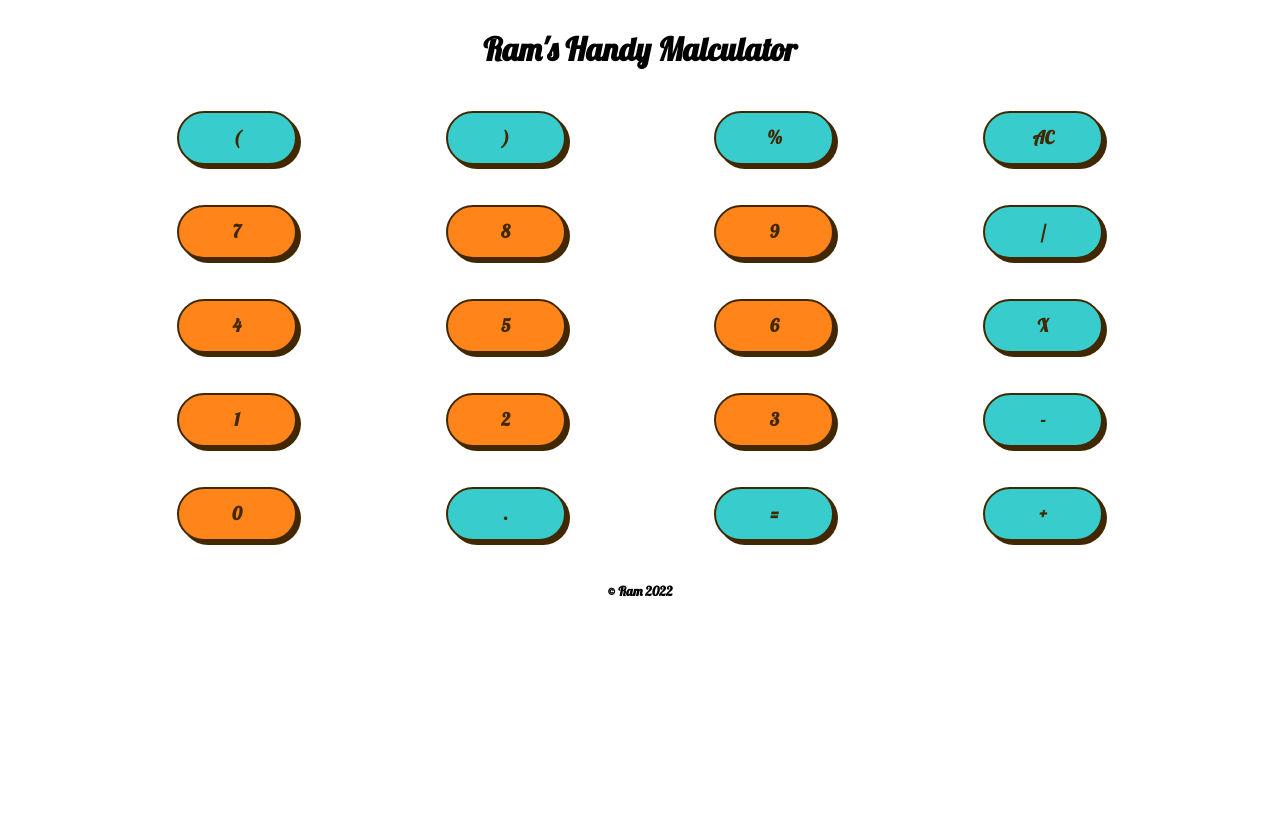
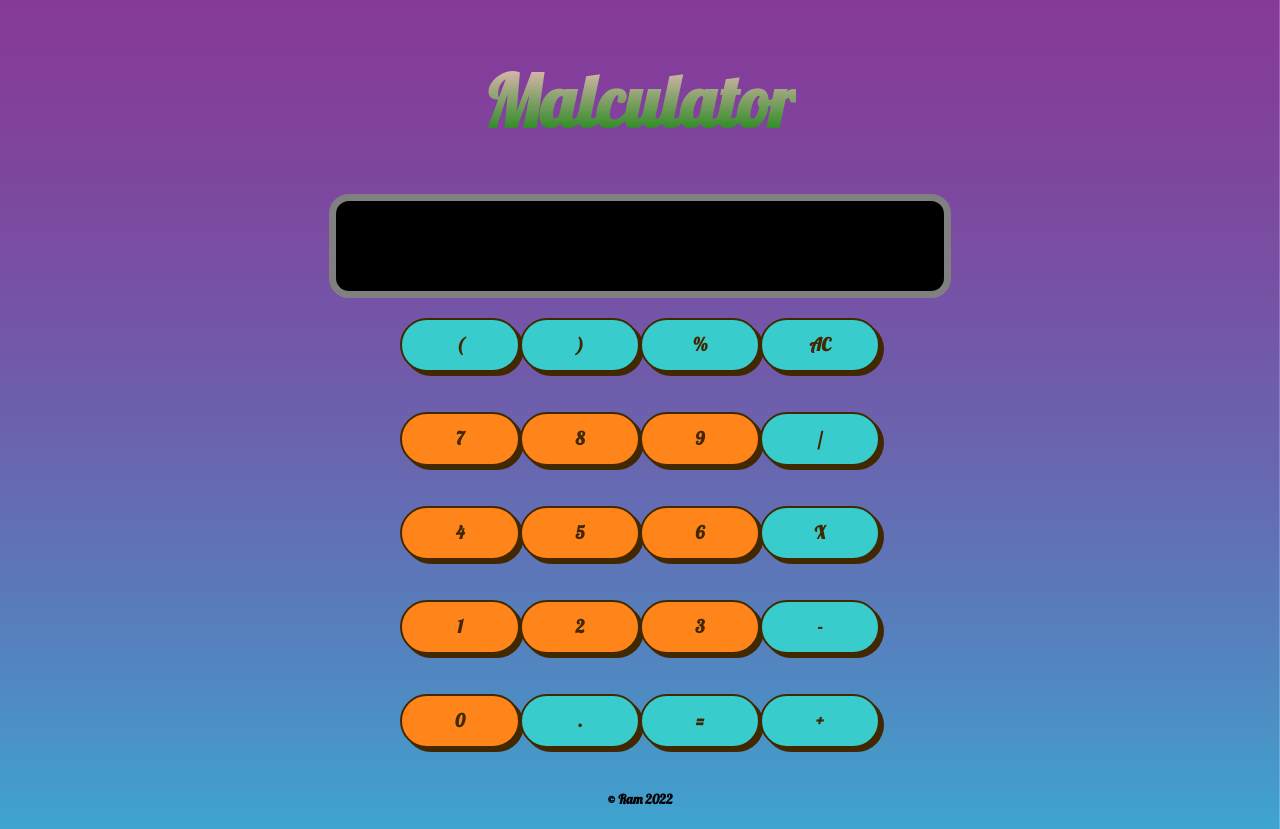
Before and after one commit to Rr-Aa-Mm/Ram-s-Malculator, a plain HTML site: page index.html in a window 1280 px wide. Before the commit the page ends 800 px from the top, so only its background shows below. Drawn offline with Linux system fonts and the light colour scheme; a web font is replaced by a local one.

Commit message:
adding imac session

```diff
--- a/index.html
+++ b/index.html
@@ -1,4 +1,3 @@
-
 <!DOCTYPE html>
 <html lang="en">
 
@@ -27,12 +26,13 @@
   <body>
 
     <div class="flex column alignItemsCenter">
-      <h1 class="lobster">Ram's Handy Malculator</h1>
+      <h1 id="title" class="lobster">Malculator</h1>
     </div>
-    <div class="flex column pageContainer">
-      <div id="screen">
+
+    <div id="screenAndButtons" class="flex column pageContainer alignItemsCenter">
+      <div id="screen" class="flex row justifySpaceEvenly padded">
       </div>
-      <div id="buttonGrid">
+      <div id="buttonGrid" class="width-75">
       </div>
     </div>
 
--- a/javascript.js
+++ b/javascript.js
@@ -40,6 +40,10 @@ function calcButtonBuilder() {
         console.log(buttonDiv);
         document.getElementById("buttonGrid").appendChild(buttonDiv);
     }
+
+}
+
+function screenBuilder() {
 
 }
 
--- a/style.css
+++ b/style.css
@@ -1,4 +1,12 @@
 /* FLEX DECLARATIONS */
+
+body {
+    background-image: url("./Art/twilightGradient.png");
+    height: 100%;
+    background-position: center;
+    background-repeat: no-repeat;
+    background-size: cover;
+  }
 
   .wrapper {
       display: flex;
@@ -61,7 +69,7 @@
   }
 
   .changeColor {
-    background-color: 	#787878;
+      background-color:   #787878;
   }
 
   .spine {
@@ -201,3 +209,32 @@
         padding: 0 25px;
       }
     }
+
+    #screen {
+      background-color: black;
+      width: 45%;
+      min-height: 50px;
+      border-radius: 20px;
+      border: solid grey/*#66FF66*/ 7px;
+    }
+
+    .width-75 {
+      min-height: 30px;
+    }
+
+    #screenAndButtons {
+      height: 100%;
+    }
+
+    #title {
+        /*
+      font-size: 90px;
+      color: silver;
+      text-shadow: 4px 3px 0px #fff, 9px 8px 0px rgba(0,0,0,0.15);
+      */
+      font-size: 72px;
+      background: -webkit-linear-gradient(pink, green);
+      -webkit-background-clip: text;
+      -webkit-text-fill-color: transparent;
+
+    }
```
Lines whose indentation alone changed are shown as unchanged.
